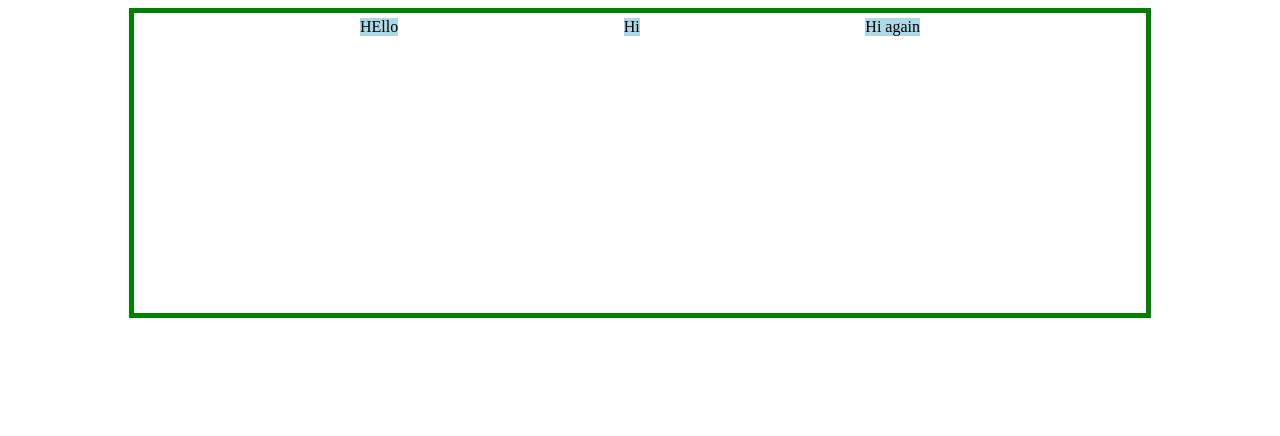
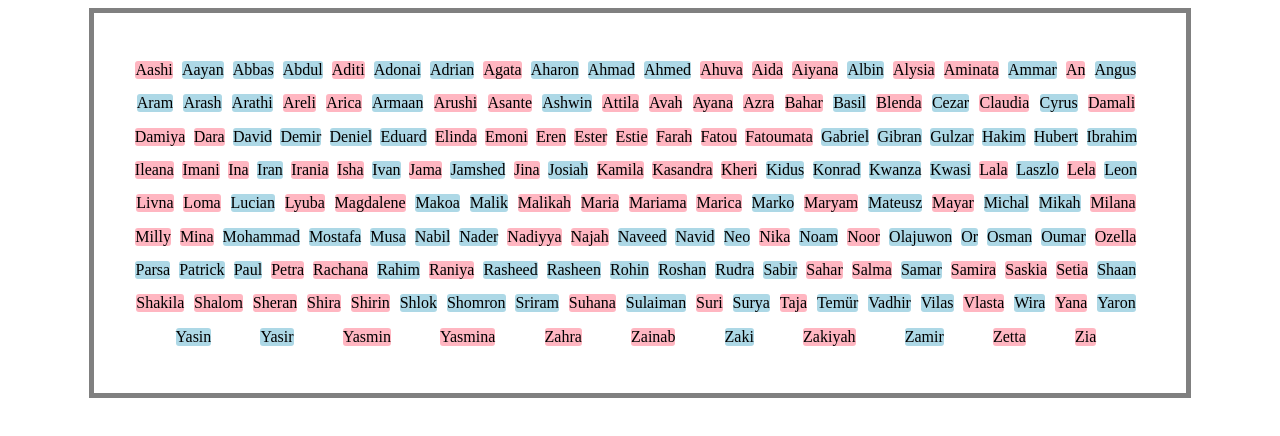
Before and after one commit to syed-45/baby-names-react, a React (Create React App) app: page / in a window 1280 px wide. Shown: the top 436 px of the page. Built offline with nearby package versions, Linux system fonts and the light colour scheme; the HTML template or start-up script is replaced by a standard one.

Commit message:
added babynames with styling

```diff
--- /dev/null
+++ b/src/App.css
@@ -0,0 +1,3 @@
+/* body {
+    background-color: aqua;
+} */
--- a/src/App.tsx
+++ b/src/App.tsx
@@ -1,21 +1,30 @@
 import NamesBlock from "./Components/namesBlock";
+import babyNamesData from "./baby-names.json";
+
+interface babyObj{
+  id: number
+  name: string
+  sex: string
+}
+
 
 function App(): JSX.Element {
   return (
     <main
       style={{
-        border: "5px green solid",
+        border: "5px grey solid",
         width: "80%",
         height: "300px",
         display: "flex",
-        flexDirection: "row",
+        flexFlow: "row wrap",
         alignItems: "start",
         justifyContent: "space-evenly",
         marginLeft: "auto",
         marginRight: "auto",
+        padding: "40px"
       }}
     >
-      <NamesBlock {...["hey", "str"]} />
+      <NamesBlock />
     </main>
   );
 }
--- a/src/Components/namesBlock.tsx
+++ b/src/Components/namesBlock.tsx
@@ -1,29 +1,43 @@
-import babyNames from "../baby-names.json";
-// import namesBlock
+import babyNamesData from "../baby-names.json";
 
-babyNames.sort(function (a, b) {
+babyNamesData.sort(function (a, b) {
   const textA = a.name.toUpperCase();
   const textB = b.name.toUpperCase();
   return textA < textB ? -1 : textA > textB ? 1 : 0;
 });
 
-for (let i = 0; i < 10; i++) {
-  console.log(babyNames[i].name);
+const blockStyleBoys = {
+  backgroundColor: "lightblue",
+  alignItems: "center",
+  marginTop: "8px",
+  marginRight: "8px",
+  borderRadius: '3px'
+};
+const blockStyleGirls = {
+  backgroundColor: "lightpink",
+  alignItems: "center",
+  marginTop: "8px",
+  marginRight: "8px",
+  borderRadius: '3px'
+};
+
+const babyNames:JSX.Element[] = []
+for (let i = 0; i < babyNamesData.length; i++) {
+  if (babyNamesData[i].sex==='m') {
+    babyNames.push(<div style={blockStyleBoys}>{babyNamesData[i].name}</div>);
+  } else {
+    babyNames.push(<div style={blockStyleGirls}>{babyNamesData[i].name}</div>);
+  }
 }
 
-function NamesBlock(names: string[]): JSX.Element {
-  const blockStyle = {
-    backgroundColor: "lightblue",
-    alignItems: "center",
-    marginTop: "5px",
-  };
+function NamesBlock(): JSX.Element {
+
   return (
     <>
-      <div style={blockStyle}>HEllo</div>
-      <div style={blockStyle}>Hi</div>
-      <div style={blockStyle}>Hi again</div>
+      {babyNames}
     </>
   );
 }
 
+
 export default NamesBlock;
```
